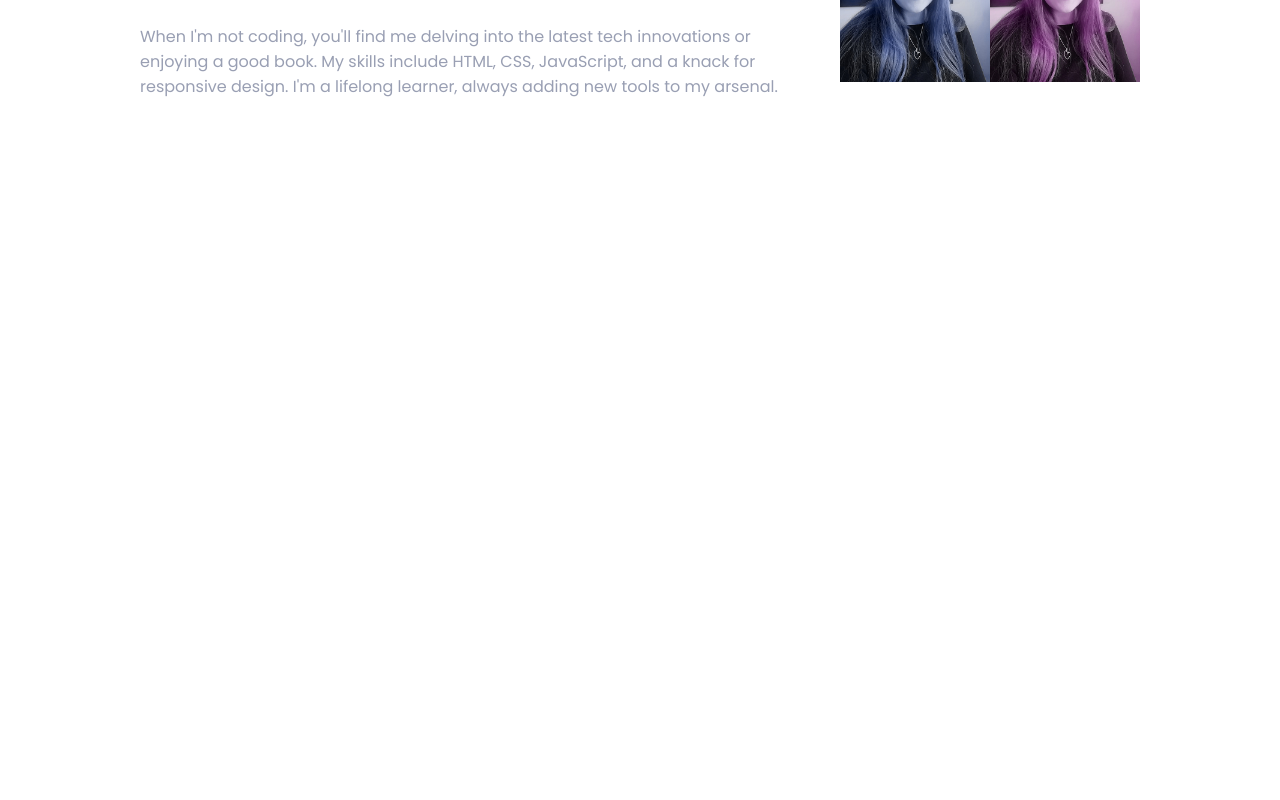
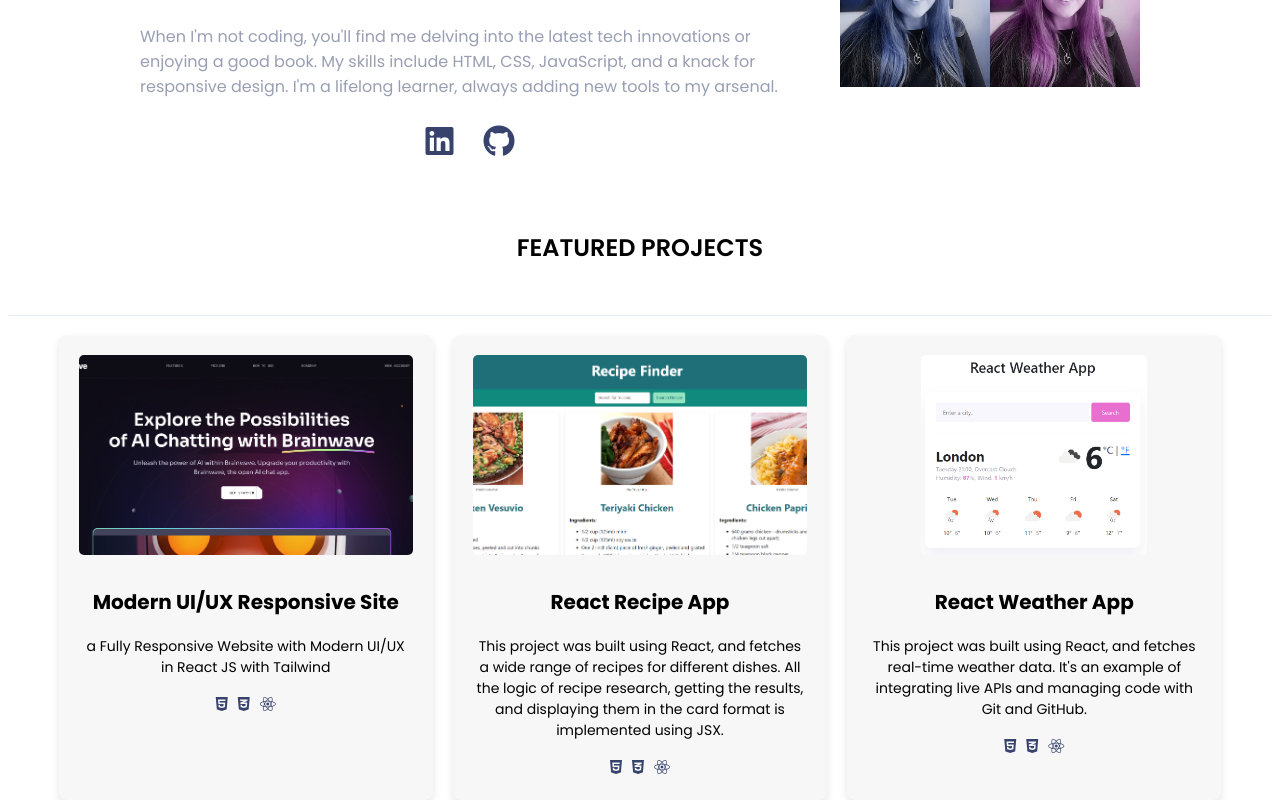
Before and after one commit to Chloedj/reactportfoliochloe, a React (Create React App) app: page / in a window 1280 px wide. Shown: the part 1240-2040 px from the top of the page. Before the commit the page ends 1398 px from the top, so only its background shows below. Built offline with nearby package versions, Linux system fonts and the light colour scheme.

Commit message:
Added Project Section

```diff
--- a/public/index.html
+++ b/public/index.html
@@ -30,6 +30,10 @@
       work correctly both with client-side routing and a non-root public URL.
       Learn how to configure a non-root public URL by running `npm run build`.
     -->
+    <script
+      src="https://kit.fontawesome.com/56d0596b2c.js"
+      crossorigin="anonymous"
+    ></script>
     <title>Chloe Duggan-Jones | Frontend Developer</title>
   </head>
   <body>
--- a/src/App.js
+++ b/src/App.js
@@ -1,6 +1,7 @@
 import AboutMe from './AboutMe';
 import './App.css';
 import Hero from './Hero';
+import Projects from './Projects';
 import Navbar from './navbar';
 
 function App() {
@@ -9,6 +10,7 @@ function App() {
       <Navbar />
       <Hero />
       <AboutMe />
+      <Projects />
     </div>
   );
 }
--- /dev/null
+++ b/src/Project.js
@@ -0,0 +1,20 @@
+import React from 'react';
+
+function Project({ title, description, imageUrl, link, technologies }) {
+  return (
+    <div className="project">
+      <a href={link} target="_blank" rel="noopener noreferrer">
+        <img src={imageUrl} alt={title} />
+      </a>
+      <h3>{title}</h3>
+      <p>{description}</p>
+      <div className="social-icons">
+        {technologies.map((tech) => (
+          <i key={tech} className={`fa-brands ${tech}`}></i>
+        ))}
+      </div>
+    </div>
+  );
+}
+
+export default Project;
--- /dev/null
+++ b/src/Projects.css
@@ -0,0 +1,54 @@
+.projectContainer {
+    display: grid;
+    grid-template-columns: repeat(3, 1fr);
+    gap: 20px;
+    padding: 0 4%;
+}
+
+.project {
+    background-color: #f7f7f7;
+    margin-bottom: 20px;
+    box-shadow: 0 4px 8px rgba(0, 0, 0, 0.1);
+    border-radius: 8px;
+    padding: 20px;
+    box-sizing: border-box;
+    display: flex;
+    flex-direction: column;
+    align-items: center;
+}
+
+.project a {
+    text-decoration: none;
+    transition: transform 0.3s ease-in-out;
+}
+
+.project a:hover {
+    transform: scale(1.05);
+}
+
+.project img {
+    width: 100%;
+    height: 200px;
+    object-fit: cover;
+    border-radius: 5px;
+    margin-bottom: 15px;
+}
+
+.project h3 {
+    margin: 10px 0 5px;
+    font-size: 20px;
+}
+
+.project p {
+    text-align: center;
+    font-size: 14px;
+}
+
+.social-icons {
+    text-align: center;
+    }
+
+.social-icons i {
+    margin: 0 5px;
+    color: #37436D;
+}
--- /dev/null
+++ b/src/Projects.js
@@ -0,0 +1,19 @@
+import React from 'react';
+import projectsData from './projectsData';
+import Project from './Project';
+import './Projects.css';
+
+function Projects() {
+  return (
+    <section className="projects" id="projects">
+      <h2>Featured Projects</h2>
+      <div className="projectContainer">
+        {projectsData.map((project) => (
+          <Project key={project.id} {...project} />
+        ))}
+      </div>
+    </section>
+  );
+}
+
+export default Projects;
--- a/src/projectsData.js
+++ b/src/projectsData.js
@@ -1,9 +1,16 @@
+import Brainwave from "./images/Brainwave.png";
+import RecipeApp from "./images/recipeapp.png";
+import WeatherApp from "./images/reactweatherapp.png";
+import Dictionary from "./images/reactdictionary.png";
+import TravelSite from "./images/responsivetravelsite.png";
+import WorldClock from "./images/worldclock.png";
+
 const projectsData = [
   {
     id: 1,
     title: "Modern UI/UX Responsive Site",
     description: "a Fully Responsive Website with Modern UI/UX in React JS with Tailwind",
-    imageUrl: "src/images/Brainwave.png",
+    imageUrl: Brainwave,
     link: "https://clinquant-paletas-4cd98f.netlify.app/",
     technologies: ["fa-html5", "fa-css3-alt", "fa-react"],
   },
@@ -11,7 +18,7 @@ const projectsData = [
     id: 2,
     title: "React Recipe App",
     description: "This project was built using React, and fetches a wide range of recipes for different dishes. All the logic of recipe research, getting the results, and displaying them in the card format is implemented using JSX.",
-    imageUrl: "src/images/recipeapp.png",
+    imageUrl: RecipeApp,
     link: "https://beamish-beijinho-c87228.netlify.app/",
     technologies: ["fa-html5", "fa-css3-alt", "fa-react"],
   },
@@ -19,7 +26,7 @@ const projectsData = [
     id: 3,
     title: "React Weather App",
     description: "This project was built using React, and fetches real-time weather data. It's an example of integrating live APIs and managing code with Git and GitHub.",
-    imageUrl: "src/images/reactweatherapp.png",
+    imageUrl: WeatherApp,
     link: "https://splendorous-kulfi-ea79b5.netlify.app/",
     technologies: ["fa-html5", "fa-css3-alt", "fa-react"],
   },
@@ -27,7 +34,7 @@ const projectsData = [
     id: 4,
     title: "React Dictionary",
     description: "Another React project, demonstrating the use of multiple API's.",
-    imageUrl: "src/images/reactdictionary.png",
+    imageUrl: Dictionary,
     link: "https://glittering-kleicha-f8d802.netlify.app/",
     technologies: ["fa-html5", "fa-css3-alt", "fa-react"],
   },
@@ -35,19 +42,18 @@ const projectsData = [
     id: 5,
     title: "Responsive Travel Site",
     description: "A responsive project with more sophisticated design and advanced CSS techniques.",
-    imageUrl: "src/images/responsivetravelsite.png",
+    imageUrl: TravelSite,
     link: "https://roaring-dango-ef5723.netlify.app/",
-    technologies: ["fa-html5", "fa-css3-alt", "fa-mobile-screen"],
+    technologies: ["fa-html5", "fa-css3-alt", "fa-mobile-screen-button"],
   },
   {
     id: 6,
     title: "World Clock",
     description: "Showcasing my skills in JavaScript and API handling, this app features a global clock functionality with sophisticated interactions.",
-    imageUrl: "src/images/worldclock.png",
+    imageUrl: WorldClock,
     link: "https://dashing-fairy-4c0a4d.netlify.app/",
     technologies: ["fa-html5", "fa-css3-alt", "fa-js"],
   },
-
-];
+ ];
 
 export default projectsData;
```
